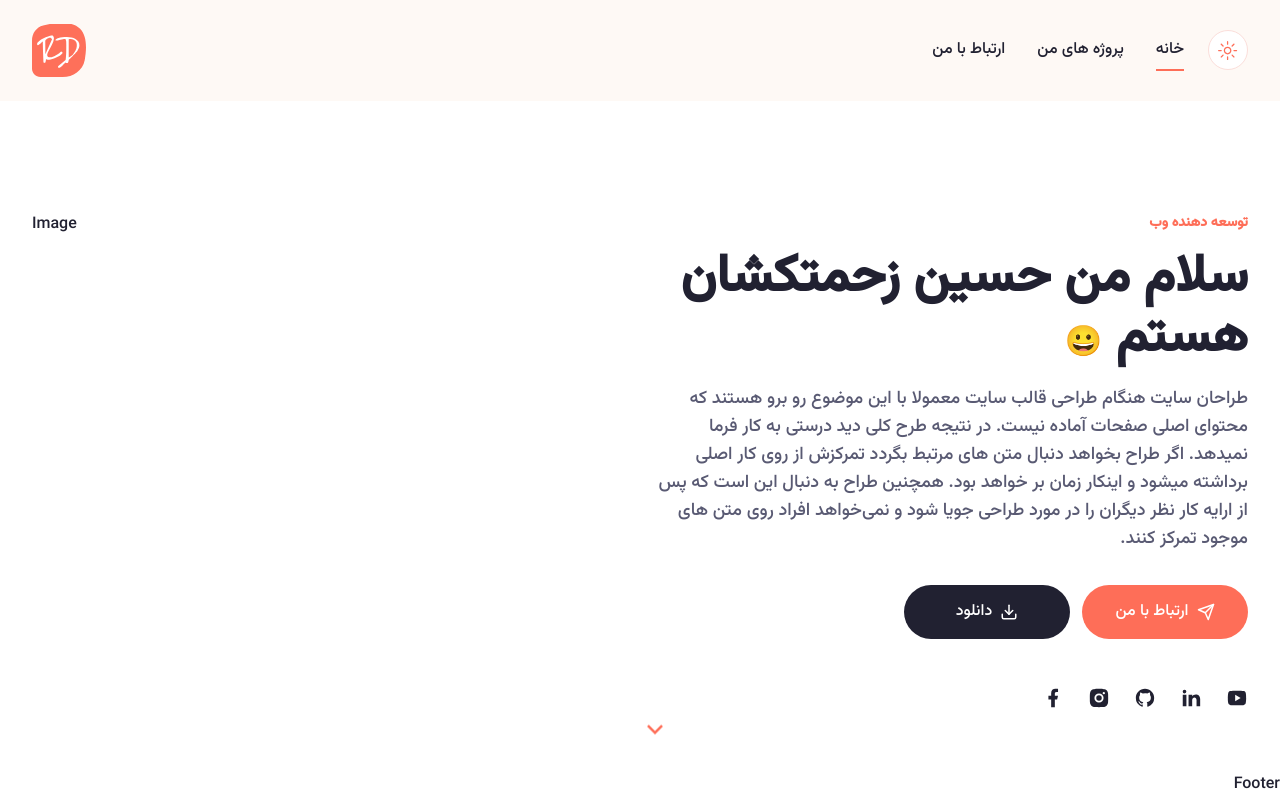
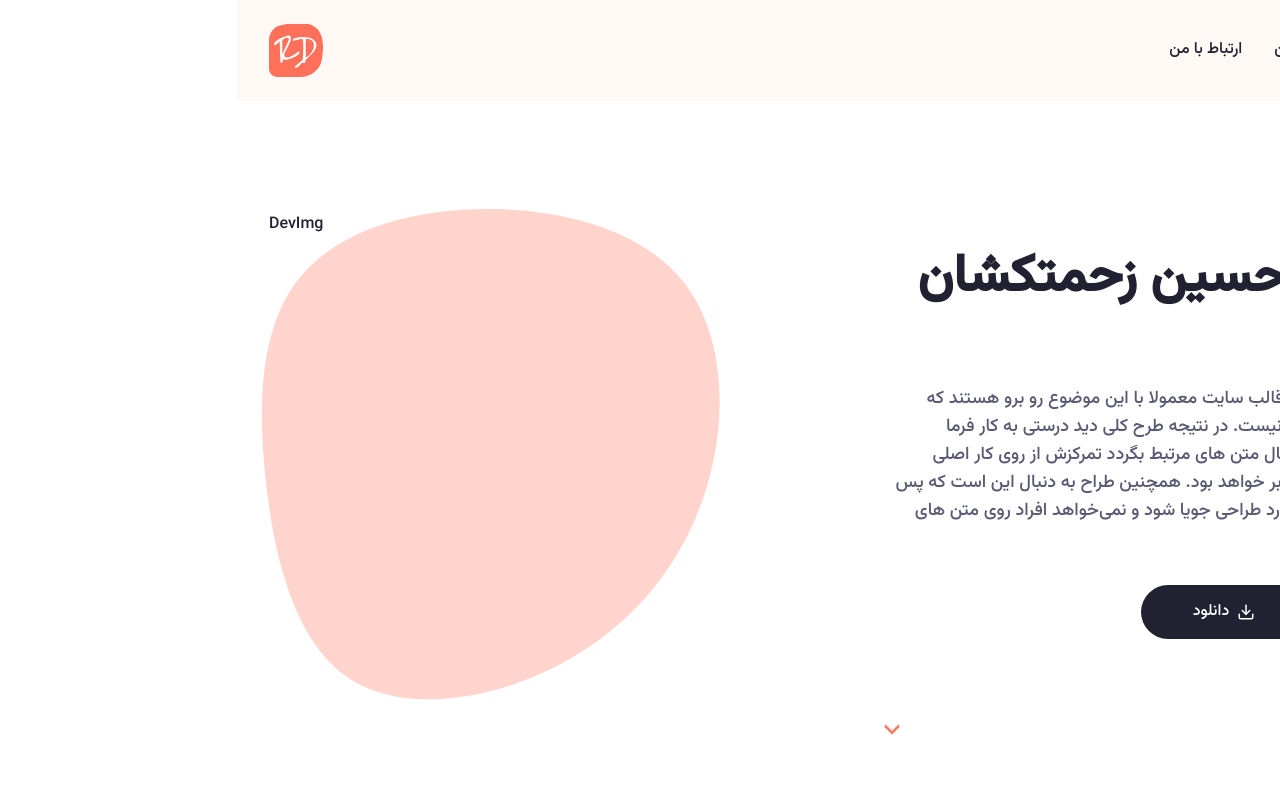
Before and after one commit to Hossein1371za/about-me-website-nextjs14-shadcn-tailwind, a Next.js app: page / in a window 1280 px wide. Built offline with nearby package versions, Linux system fonts and the light colour scheme.

Commit message:
bg-hero section

```diff
--- a/components/Hero.jsx
+++ b/components/Hero.jsx
@@ -51,7 +51,10 @@
               iconsStyle="text-foreground text-[22px] hover:text-primary transition-all"
             />
           </div>
-          <div className="hidden xl:flex relative">Image</div>
+          <div className="hidden xl:flex relative">
+            <div className="bg-hero_shape2_light dark:bg-hero_shape2_dark w-[500px] h-[500px] bg-no-repeat absolute -top-1 -left-2"></div>
+            <DevImg/>
+          </div>
         </div>
         <div className="hidden md:flex absolute left-2/4 bottom-44 xl:bottom-12 animate-bounce">
           <RiArrowDownSLine className="text-3xl text-primary" />
--- a/tailwind.config.js
+++ b/tailwind.config.js
@@ -73,6 +73,12 @@
         "accordion-down": "accordion-down 0.2s ease-out",
         "accordion-up": "accordion-up 0.2s ease-out",
       },
+      backgroundImage:{
+        hero:"url(/hero/hero-bg.png)",
+        hero_shape:"url(/hero/shape-1.svg)",
+        hero_shape2_light:"url(/hero/shape-2-light.svg)",
+        hero_shape2_dark:"url(/hero/shape-2-dark.svg)",
+      },
     },
   },
   plugins: [require("tailwindcss-animate")],
```
Also changed, not shown: components/DevImg.jsx (+5 -2 lines).
